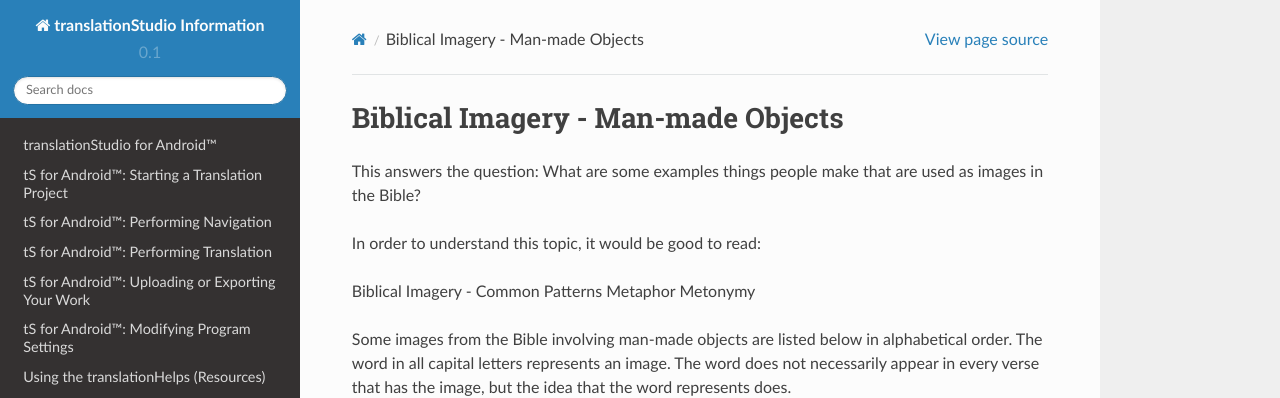
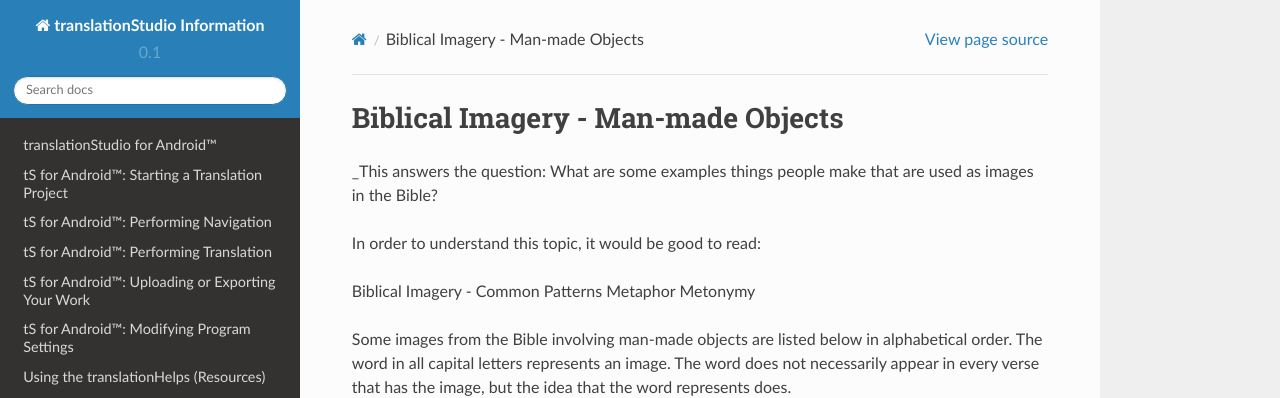
Before and after one commit to unfoldingWord-dev/translationStudio-Info, a Sphinx documentation site: the page built from docs/BiblicalImageryManmade.rst, in a window 1280 px wide and 900 px high. Shown: the top 398 px of the window. Built offline with Sphinx 7.4.7 and the Read the Docs theme 2.0.0, drawn with Linux system fonts in a browser that asks for light colours; pages that are not in the unit, such as notebooks, are missing from menus.

```diff
--- a/docs/BiblicalImageryManmade.rst
+++ b/docs/BiblicalImageryManmade.rst
@@ -3,7 +3,7 @@
 Biblical Imagery - Man-made Objects
 ===================================
 
-This answers the question: What are some examples things people make that are used as images in the Bible?
+_This answers the question: What are some examples things people make that are used as images in the Bible?
 
 In order to understand this topic, it would be good to read:
 
```
